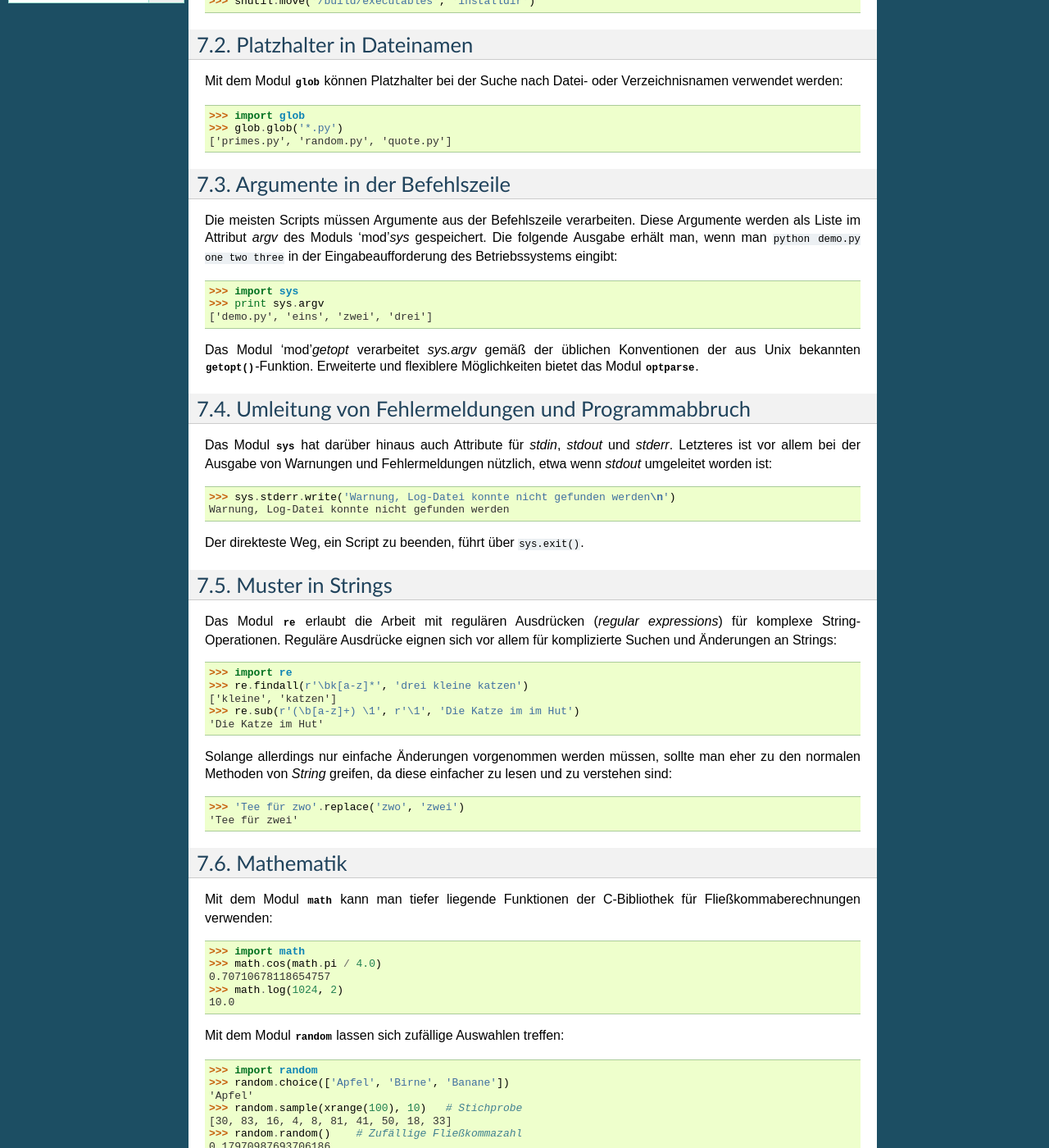
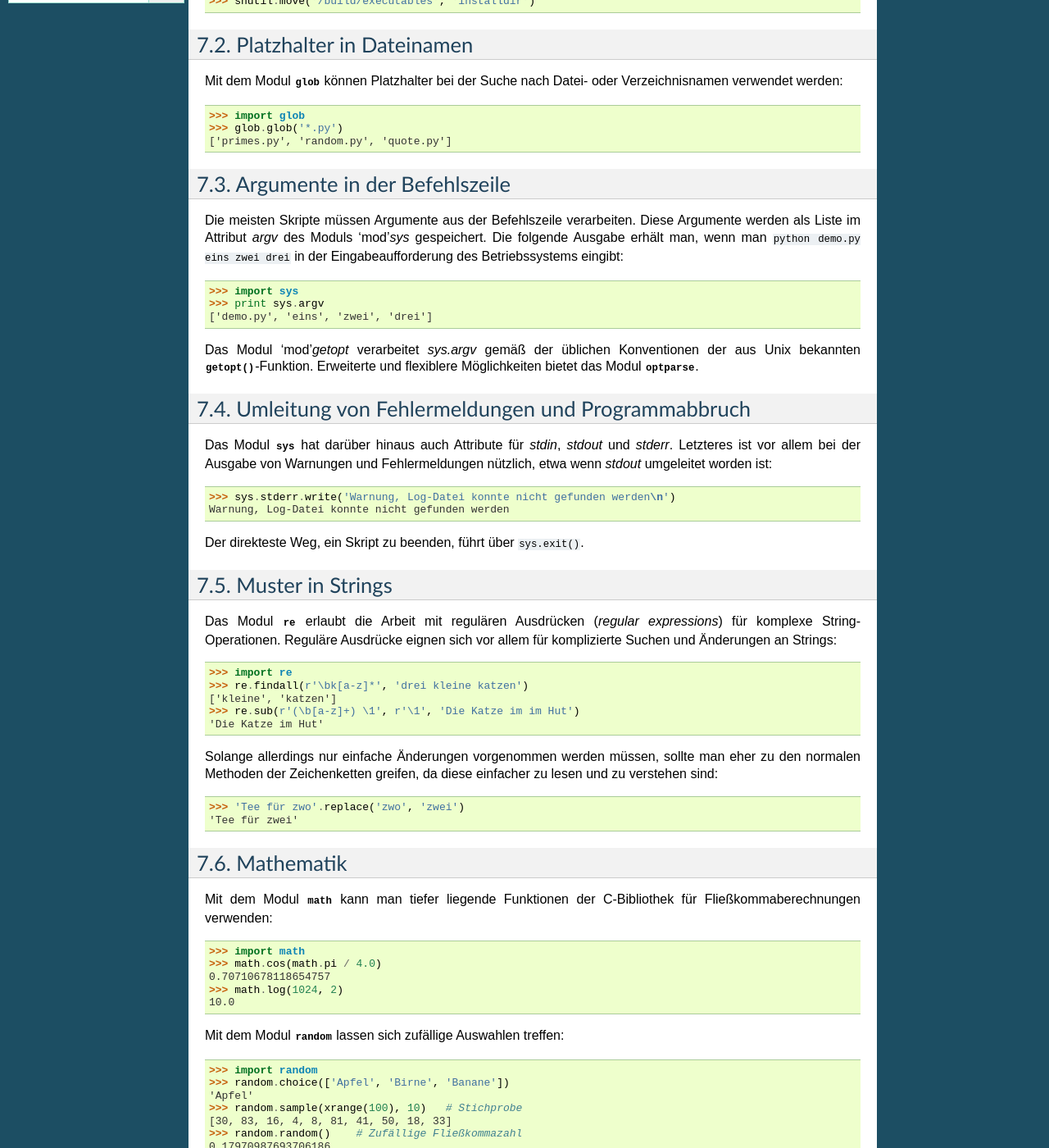
Before and after one commit to cofi/py-tutorial-de, a Sphinx documentation site: the page built from source/stdlib.rst, in a window 1280 px wide and 1400 px high, scrolled down 641 px. Shown: the whole window at 82% size. Built offline with Sphinx 7.4.7, drawn with Linux system fonts in a browser that asks for light colours; pages that are not in the unit, such as notebooks, are missing from menus.

Commit message:
Fixed Issue #100 (partly).

```diff
--- a/source/stdlib.rst
+++ b/source/stdlib.rst
@@ -59,10 +59,10 @@ Verzeichnisnamen verwendet werden::
 Argumente in der Befehlszeile
 =============================
 
-Die meisten Scripts müssen Argumente aus der Befehlszeile verarbeiten. Diese
+Die meisten Skripte müssen Argumente aus der Befehlszeile verarbeiten. Diese
 Argumente werden als Liste im Attribut *argv* des Moduls 'mod'`sys`
 gespeichert. Die folgende Ausgabe erhält man, wenn man ``python demo.py
-one two three`` in der Eingabeaufforderung des Betriebssystems eingibt::
+eins zwei drei`` in der Eingabeaufforderung des Betriebssystems eingibt::
 
    >>> import sys
    >>> print sys.argv
@@ -84,7 +84,7 @@ Fehlermeldungen nützlich, etwa wenn *stdout* umgeleitet worden ist::
    >>> sys.stderr.write('Warnung, Log-Datei konnte nicht gefunden werden\n')
    Warnung, Log-Datei konnte nicht gefunden werden
 
-Der direkteste Weg, ein Script zu beenden, führt über ``sys.exit()``.
+Der direkteste Weg, ein Skript zu beenden, führt über ``sys.exit()``.
 
 .. _tut-string-pattern-matching:
 
@@ -101,8 +101,8 @@ eignen sich vor allem für komplizierte Suchen und Änderungen an Strings::
    >>> re.sub(r'(\b[a-z]+) \1', r'\1', 'Die Katze im im Hut')
    'Die Katze im Hut'
 
-Solange allerdings nur einfache Änderungen vorgenommen werden müssen, sollte
-man eher zu den normalen Methoden von `String` greifen, da diese einfacher zu
+Solange allerdings nur einfache Änderungen vorgenommen werden müssen, sollte man
+eher zu den normalen Methoden der Zeichenketten greifen, da diese einfacher zu
 lesen und zu verstehen sind::
 
    >>> 'Tee für zwo'.replace('zwo', 'zwei')
```
